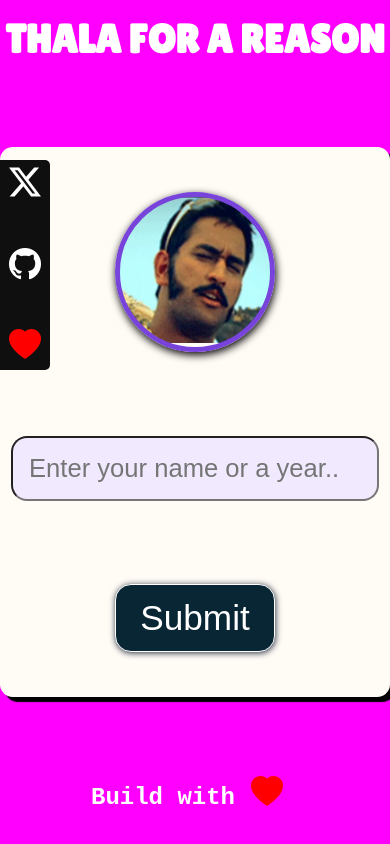
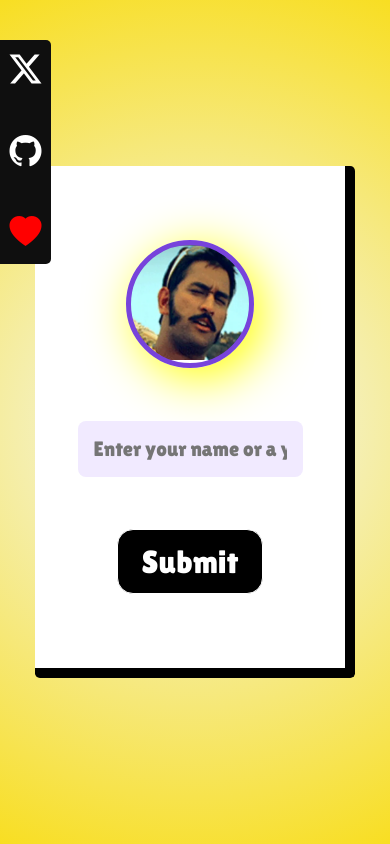
Before and after one commit to SimantaRajSarma/Thala-For-A-Reason, a plain HTML site: page index.html in a window 390 px wide. Drawn offline with nearby package versions, Linux system fonts and the light colour scheme.

Commit message:
Index page Fully Responsive & UI changes

```diff
--- a/assets/utlities/utilities.css
+++ b/assets/utlities/utilities.css
@@ -1,3 +1,16 @@
+*{
+    margin: 0;
+    padding: 0;
+    box-sizing: border-box;
+    font-family: Arial, Helvetica, sans-serif;
+}
+
+html, body{
+    width: 100%;
+    height: 100%;
+}
+
+
 .flex{
     display: flex;
 }
--- /dev/null
+++ b/ifFalse/tryAgain.css
@@ -0,0 +1,3 @@
+*{
+
+}
--- a/index.html
+++ b/index.html
@@ -4,7 +4,7 @@
     <meta charset="UTF-8">
     <meta name="viewport" content="width=device-width, initial-scale=1.0">
     <title>Thala For A Reason</title>
-    <link rel="stylesheet" href="styles.css">
+    <link rel="stylesheet" href="main.css">
     <link rel="stylesheet" href="/assets/utlities/utilities.css">
     <!-- <link rel="stylesheet" href="assets/icons/bootstrap-icons.min.css"> -->
     <link rel="stylesheet" href="https://cdn.jsdelivr.net/npm/bootstrap-icons@1.11.2/font/bootstrap-icons.min.css">
@@ -14,7 +14,7 @@
 </head>
 <body>
     <div class="container flex justify-content-center align-items-center flex-wrap">
-        <h2>THALA FOR A REASON</h2>
+        <!-- <h2>THALA FOR A REASON</h2> -->
         <div class="social f-gap flex-d-col justify-content-center align-items-center">
             <i class="bi bi-twitter-x"></i>
             <i class="bi bi-github"></i>
@@ -25,9 +25,6 @@
             <input type="text" id="id" placeholder="Enter your name or a year..">
             <button>Submit</button>
         </div>
-        <footer>
-            Build with<i class="bi bi-heart-fill"></i>
-        </footer>
     </div>
 
     <script src="script.js"></script>
--- /dev/null
+++ b/main.css
@@ -0,0 +1,161 @@
+.container{
+    width: 100vw;
+    height: 100vh;
+    background: rgb(238,174,202);
+    background: radial-gradient(circle, #F3F8FF 0%, #F8DE22 100%);
+    position: relative;
+}
+
+.social{
+    width: 3.5em;
+    height: 14em;
+    background-color: #0F0F0F;
+    position: absolute;
+    left: 0;
+    border-top-right-radius: 5px;
+    border-bottom-right-radius: 5px;
+}
+
+i{
+    color: white;
+    font-size: 2rem;
+    padding: 1rem;
+
+}
+
+i:nth-child(3){
+    color: red;
+    transition: .3s;
+}
+
+i:nth-child(3):hover{
+    transform: scale(1.2);
+}
+
+.card{
+    width: 30rem;
+    height: 35rem;
+    background-color: white;
+    border-bottom: 10px solid black;
+    border-right: 10px solid black;
+    border-radius: .3rem;
+    padding: 3rem;
+}
+
+.round-box{
+    border: 5px solid #7743DB;
+    border-radius: 50%;
+    width: 10em;
+    height: 10em;
+    padding: 4rem 5rem;
+    background-image: url('images/thalaa.png');
+    background-size: contain;
+    background-repeat: no-repeat;
+    box-shadow: 10px 10px 50px yellow;
+}
+
+#id{
+    font-size: 2rem;
+    border-radius: .5rem;
+    padding: 1rem 1rem;
+    background-color: #F1EAFF;
+    transition: .3s;
+    font-family: 'Lilita One', sans-serif;
+    border: none;
+}
+
+#id:hover{
+    transform: scale(1.05);
+    box-shadow: 5px 5px .5px #232D3F;
+}
+
+button{
+    font-size: 3rem;
+    border-radius: 1rem;
+    padding: .8rem 1.5rem;
+    background-color: black;
+    color: white;
+    border: 1px solid white;
+    transition: .3s;
+    font-family: 'Lilita One', sans-serif;
+}
+
+button:hover{
+    transform: scale(1.05);
+    box-shadow: 8px 8px .5px #232D3F;
+}
+
+
+
+
+/* @media responsive */
+
+@media screen and (max-width: 480px) {
+    .card{
+        width: 25rem;
+        height: 35rem;
+    }
+    #id{
+        font-size: 1.6rem;
+    }
+    button{
+        font-size: 2.3rem;
+    }
+    .social{
+        width: 3.2rem;
+        height: 14rem;
+        top: 18px;
+    }
+
+    .round-box{
+        width: 9rem;
+        height: 9rem;
+        padding: .2rem .2rem;
+    }
+}
+
+@media screen and (max-width: 400px) {
+    .card{
+        width: 20rem;
+        height: 32rem;
+    }
+    #id{
+        font-size: 1.3rem;
+    }
+    button{
+        font-size: 2rem;
+    }
+    .social{
+        width: 3.2rem;
+        height: 14rem;
+        top: 40px;
+    }
+    .round-box{
+        width: 8rem;
+        height: 8rem;
+        padding: .2rem .2rem;
+    }
+}
+
+@media screen and (max-width: 320px) {
+    .card{
+        width: 17rem;
+        height: 32rem;
+    }
+    #id{
+        font-size: 1.1rem;
+    }
+    button{
+        font-size: 1.7rem;
+    }
+    .social{
+        width: 3rem;
+        height: 13rem;
+        top: 43px;
+    }
+    .round-box{
+        width: 8rem;
+        height: 8rem;
+        padding: .2rem .2rem;
+    }
+}
--- a/styles.css
+++ /dev/null
@@ -1,173 +0,0 @@
-*{
-    margin: 0;
-    padding: 0;
-    box-sizing: border-box;
-    font-family: Arial, Helvetica, sans-serif;
-}
-
-html, body{
-    width: 100%;
-    height: 100%;
-}
-
-.container{
-    width: 100vw;
-    height: 100vh;
-    background-color: magenta;
-    position: relative;
-}
-
-h2{
-    position: absolute;
-    top: 1rem;
-    color: white;
-    font-size: 3rem;
-    font-family: 'Lilita One', sans-serif;
-
-}
-
-.social{
-    width: 60px;
-    height: 250px;
-    background-color: #0F0F0F;
-    position: absolute;
-    left: 0;
-    border-top-right-radius: 5px;
-    border-bottom-right-radius: 5px;
-}
-
-@media screen and (max-width: 620px) {
-    .social{
-        top: 10rem;
-    }
-}
-
-i{
-    color: white;
-    font-size: 2rem;
-    padding: 1rem;
-
-}
-
-i:nth-child(3){
-    color: red;
-    transition: .3s;
-}
-
-i:nth-child(3):hover{
-    transform: scale(1.2);
-}
-
-
-.card{
-    width: 500px;
-    height: 600px;
-    background-color: #FFFBF5;
-    box-shadow: 5px 5px 1px #000;
-    border-radius: .8rem;
-    padding: .2rem .5rem;
-}
-
-.round-box{
-    /* background-color: transparent; */
-    border: 5px solid #7743DB;
-    border-radius: 50%;
-    width: 160px;
-    height: 160px;
-    background-image: url('images/thalaa.png');
-    background-size: contain;
-    background-repeat: no-repeat;
-    box-shadow: 1px 3px 8px black;
-}
-
-#id{
-    font-size: 2rem;
-    border-radius: 1rem;
-    padding: 1rem 1rem;
-    background-color: #F1EAFF;
-}
-
-button{
-    font-size: 3rem;
-    border-radius: 1rem;
-    padding: .8rem 1.5rem;
-    background-color: #092635;
-    color: white;
-    border: 1px solid white;
-    box-shadow: .5px 1px 6px #232D3F;
-    transition: .3s;
-}
-
-button:hover{
-    transform: scale(1.05);
-}
-
-@media screen and (max-width: 510px) {
-    h2{
-        font-size: 2.5rem;
-        top: 1rem;
-    }
-    .card{
-        width: 450px;
-        height: 550px;
-    }
-    #id{
-        font-size: 1.8rem;
-    }
-    button{
-        font-size: 2.5rem;
-    }
-    .social{
-        width: 50px;
-        height: 210px;
-        left: 0;
-    }
-}
-
-@media screen and (max-width: 450px) {
-    h2{
-        font-size: 2.5rem;
-    }
-    .card{
-        width: 400px;
-        height: 550px;
-    }
-    #id{
-        font-size: 1.6rem;
-    }
-    button{
-        font-size: 2.2rem;
-    }
-}
-
-@media screen and (max-width: 350px) {
-    h2{
-        font-size: 2.3rem;
-    }
-    .card{
-        width: 280px;
-        height: 550px;
-    }
-    .round-box{
-
-    }
-    #id{
-        font-size: 1rem;
-    }
-    button{
-        font-size: 2.1rem;
-    }
-}
-
-
-footer{
-    position: absolute;
-    bottom: 2rem;
-    font-size: 1.5rem;
-    color: white;
-    font-family: 'Courier New', Courier, monospace;
-    font-weight: 800;
-}
-footer > i{
-    color: red;
-}
```
Also changed, not shown: ifFalse/tryAgain.html (added, +14 -0 lines).
